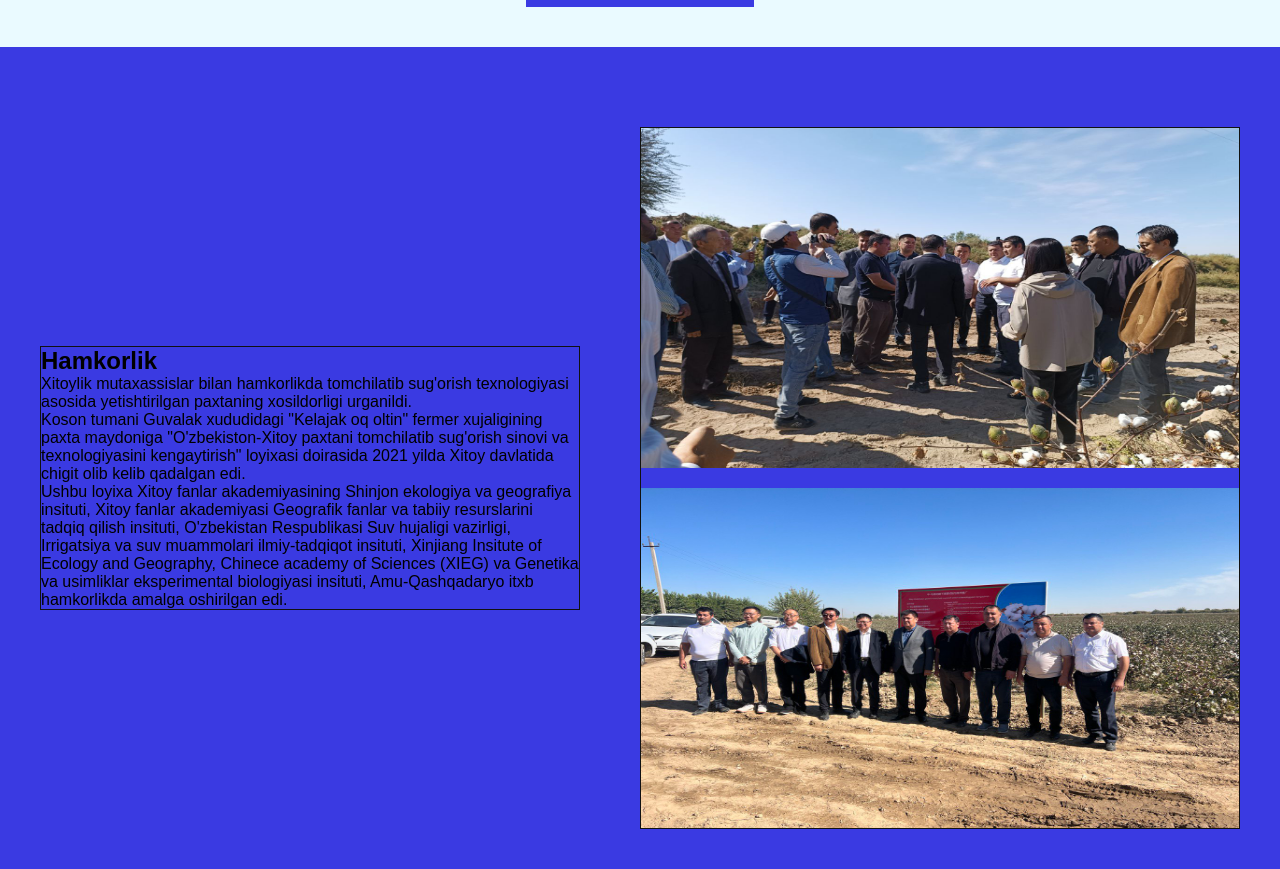
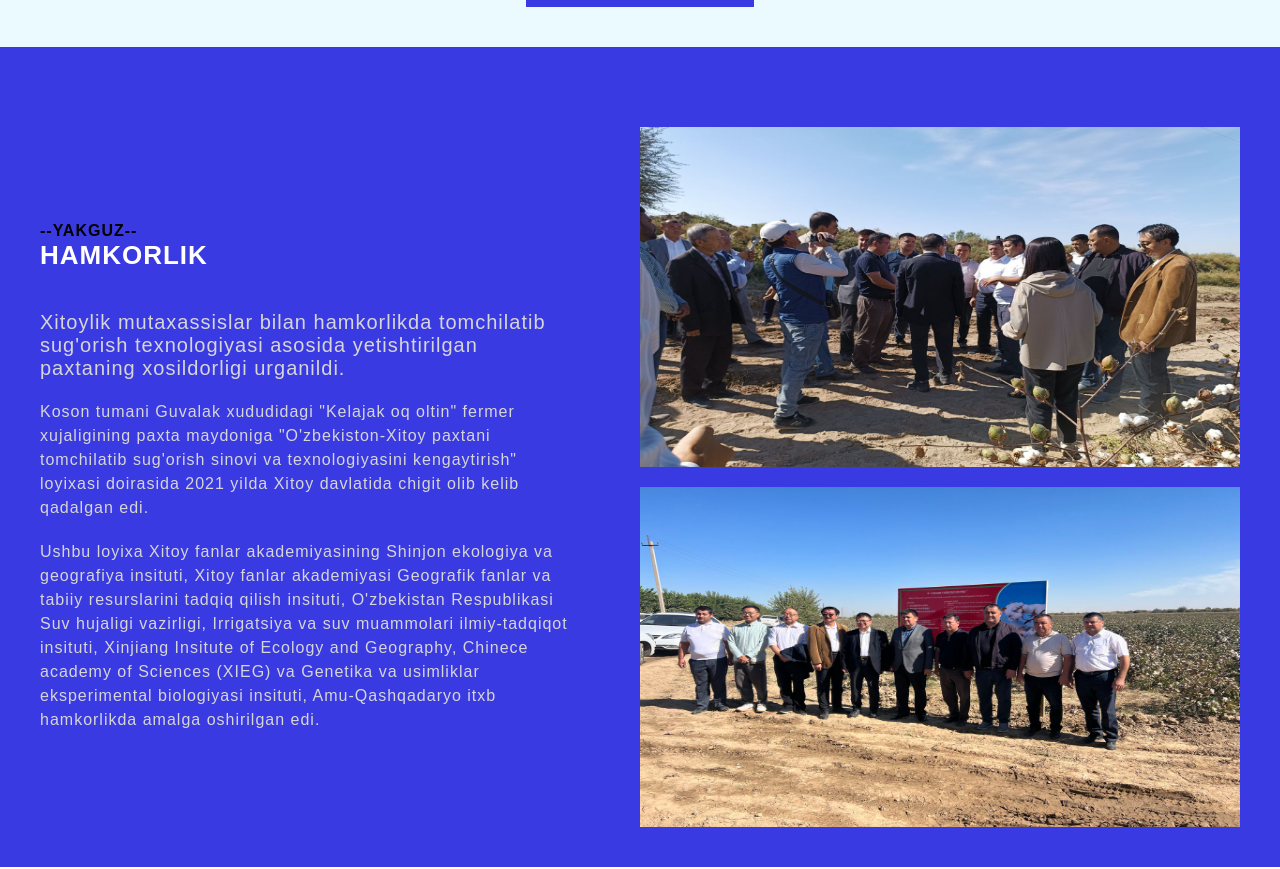
Before and after one commit to YusufjonAbdumajidov/YakGuz, a React (Create React App) app: page / in a window 1280 px wide. Shown: the part 1481-2350 px from the top of the page. Built offline with nearby package versions, Linux system fonts and the light colour scheme.

Commit message:
new changes made

```diff
--- a/src/Components/Hamkorlik.jsx
+++ b/src/Components/Hamkorlik.jsx
@@ -6,8 +6,9 @@ const Hamkorlik = () => {
   return (
     <div className='hamkorlik'>
       <section>
+        <b>--YAKGUZ--</b>
         <h1>Hamkorlik</h1>
-        <p>Xitoylik mutaxassislar bilan hamkorlikda tomchilatib sug'orish texnologiyasi asosida yetishtirilgan paxtaning xosildorligi urganildi.</p>
+        <span>Xitoylik mutaxassislar bilan hamkorlikda tomchilatib sug'orish texnologiyasi asosida yetishtirilgan paxtaning xosildorligi urganildi.</span>
         <p>Koson tumani Guvalak xududidagi "Kelajak oq oltin" fermer xujaligining paxta maydoniga "O'zbekiston-Xitoy paxtani tomchilatib sug'orish sinovi va texnologiyasini kengaytirish" loyixasi doirasida 2021 yilda Xitoy davlatida chigit olib kelib qadalgan edi.</p>
         <p>Ushbu loyixa Xitoy fanlar akademiyasining Shinjon ekologiya va geografiya insituti, Xitoy fanlar akademiyasi Geografik fanlar va tabiiy resurslarini tadqiq qilish insituti, O'zbekistan Respublikasi Suv hujaligi vazirligi, Irrigatsiya va suv muammolari ilmiy-tadqiqot insituti, Xinjiang Insitute of Ecology and Geography, Chinece academy of Sciences (XIEG) va Genetika va usimliklar eksperimental biologiyasi insituti, Amu-Qashqadaryo itxb hamkorlikda amalga oshirilgan edi.</p>
       </section>
--- a/src/styles/hamkorlik.scss
+++ b/src/styles/hamkorlik.scss
@@ -5,9 +5,25 @@
     padding: 80px 40px 40px 40px ;
     background-color: rgb(58, 58, 226);
     section{
-        border: 1px solid #111;
+        // border: 1px solid #111;
         &:nth-child(1){
             width: 45%;
+            letter-spacing: 1px;
+            h1{
+                color: #fff;
+                margin-bottom: 40px;
+                text-transform: uppercase;
+                font-size: 26px;
+            }
+            span{
+                font-size: 20px;
+                color: #d6d6d6;
+            }
+            p{
+                margin-top: 20px;
+                color: #d6d6d6;
+                line-height: 24px;
+            }
         }
         &:nth-child(2){
             width: 50%;
```
